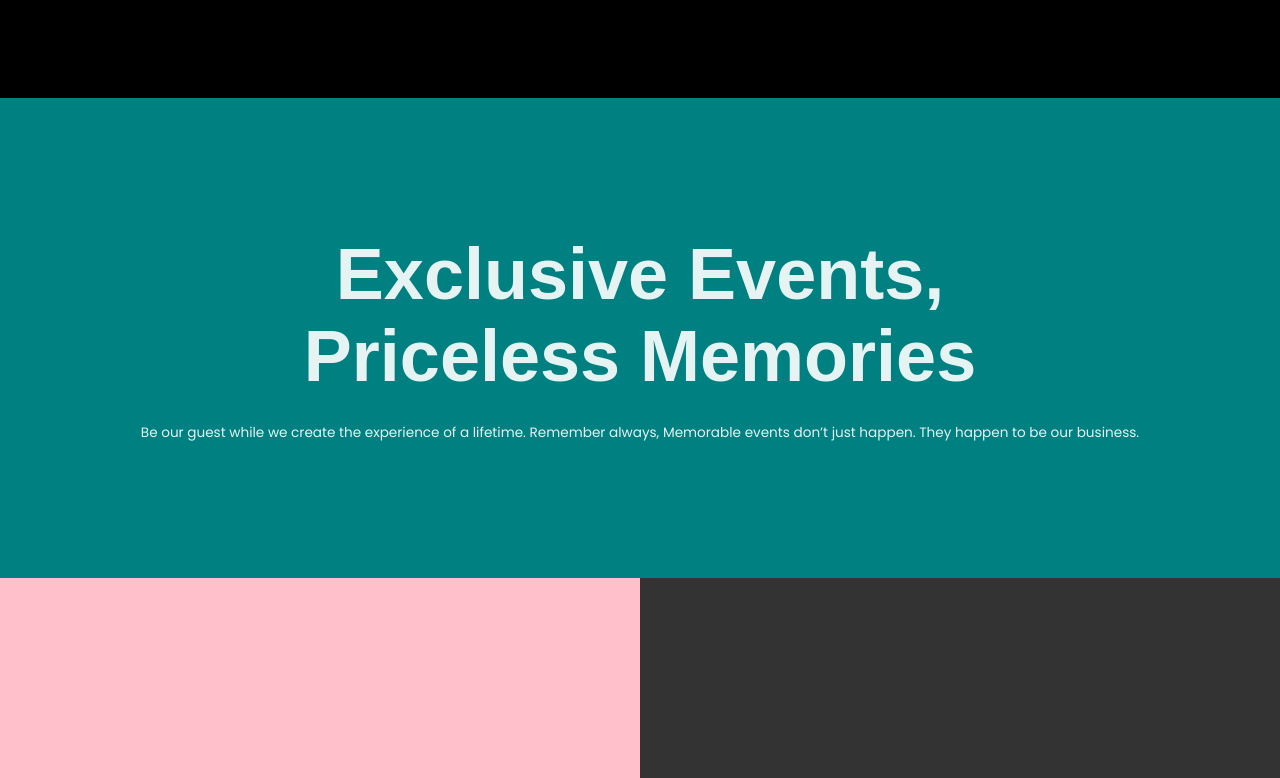
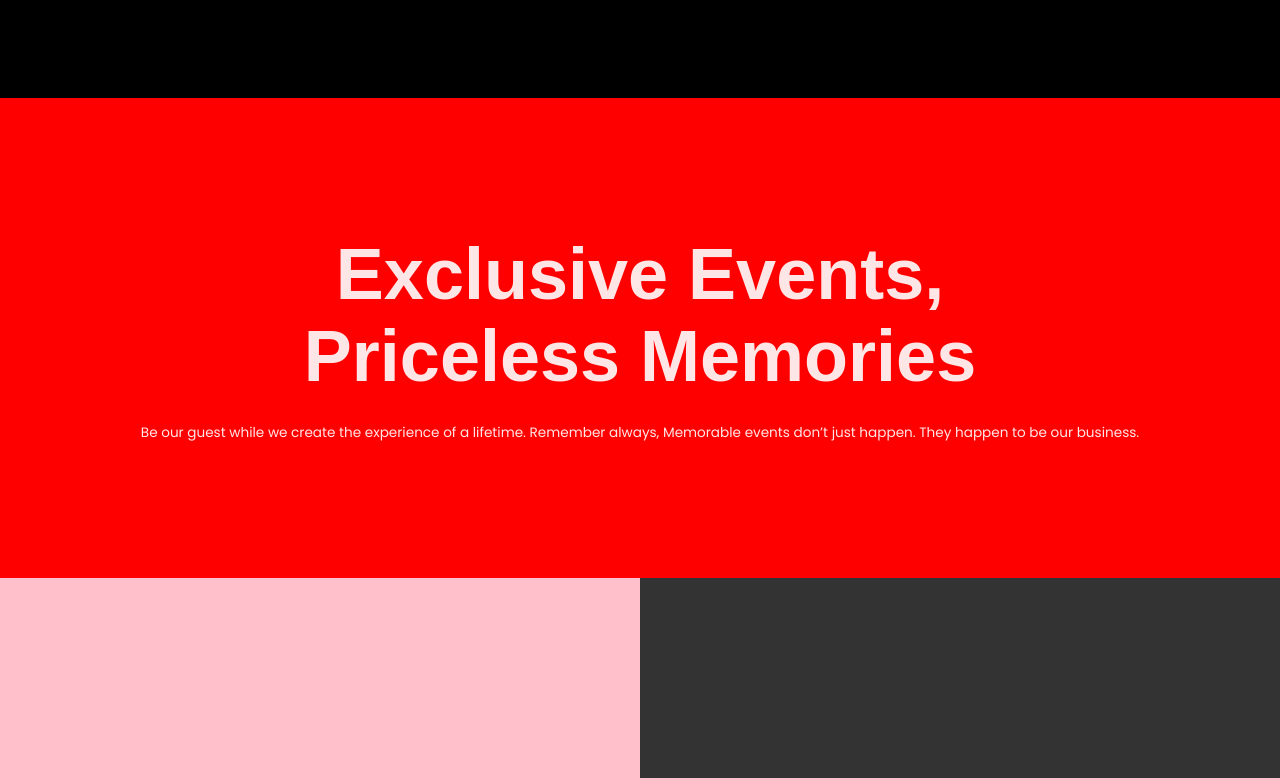
Before and after one commit to AGbaby09/originalKROM, a React (Create React App) app: page / in a window 1280 px wide. Shown: the part 1502-2280 px from the top of the page. Built offline with nearby package versions, Linux system fonts and the light colour scheme; a web font is replaced by a local one.

Commit message:
Testing VScode terminal

```diff
--- a/src/App.css
+++ b/src/App.css
@@ -322,7 +322,7 @@
   position: relative;
   width: 100%;
   height:200%;
-  background-color: teal;
+  background-color: red;
 }
 .cataloga #events{
   position:relative;
```
